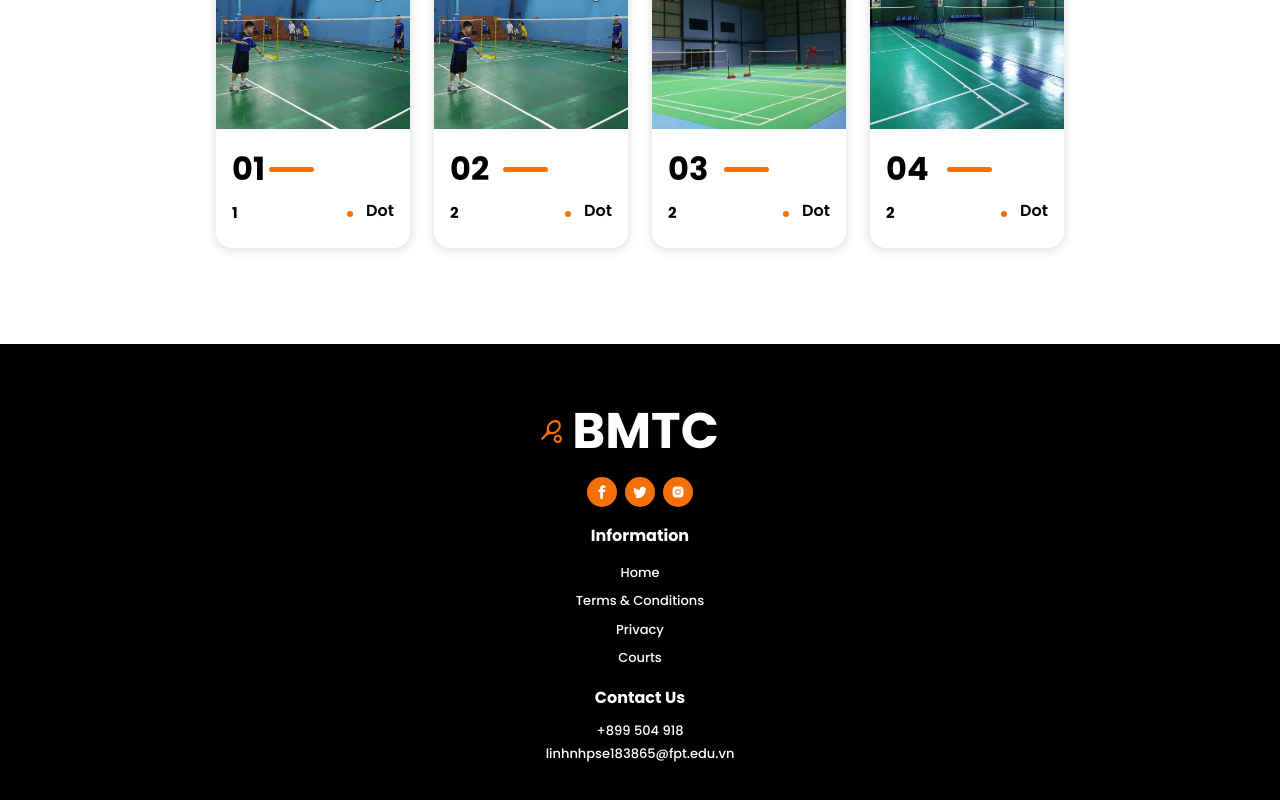
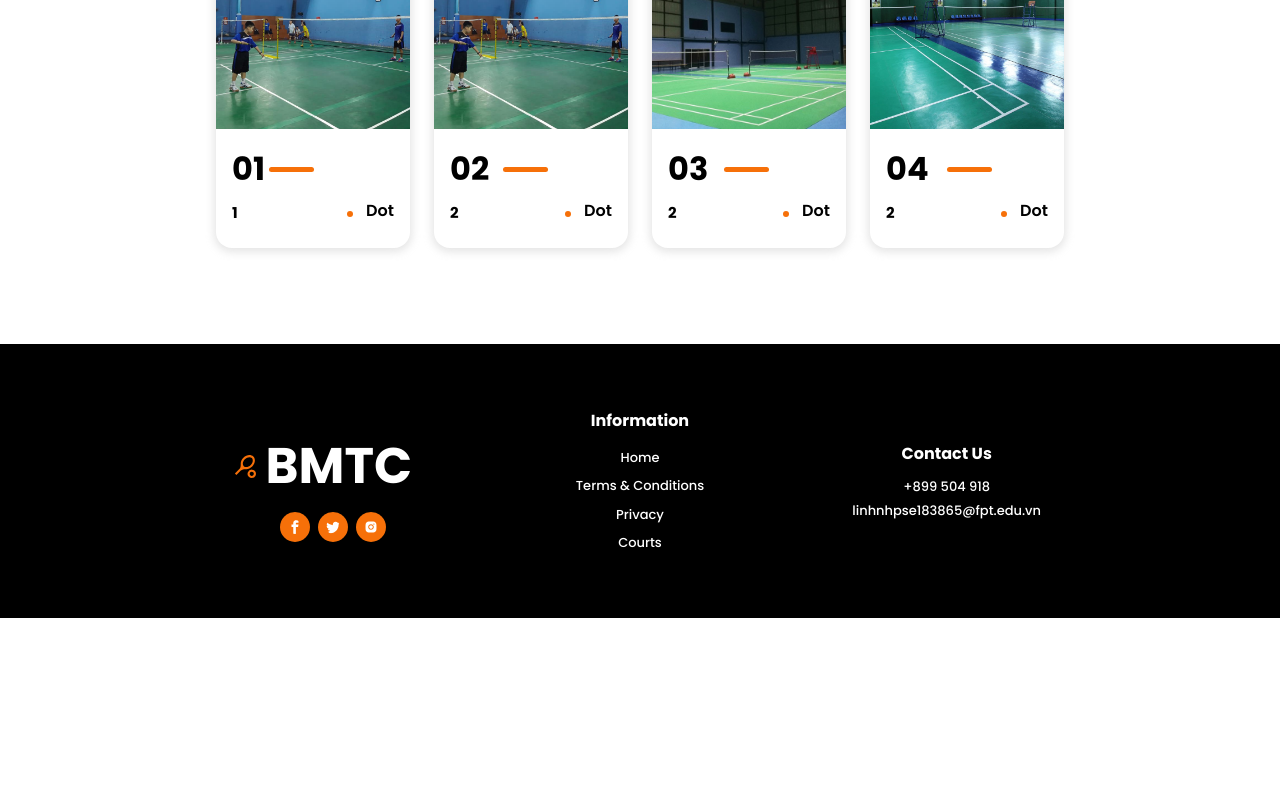
Before and after one commit to mineduck1608/SWP391-BadmintonCourtBooking, a React (Create React App) app: page / in a window 1280 px wide. Shown: the part 1011-1811 px from the top of the page. After the commit the page ends 1629 px from the top, so only its background shows below. Built offline with nearby package versions, Linux system fonts and the light colour scheme.

Commit message:
Add files via upload

```diff
--- a/src/Components/Footer/footer.css
+++ b/src/Components/Footer/footer.css
@@ -12,10 +12,11 @@
 
 .footer {
   background: black;
-  padding: .5rem 0;
+  padding: 2rem 0;
 }
 .footer .secContainer {
-  gap: 1rem;
+  display: grid;
+  gap: 1.5rem;
   text-align: center;
 }
 .footer .secContainer .footerLogo {
@@ -92,5 +93,4 @@
   .secContainer {
     padding: 2rem;
   }
-
 }/*# sourceMappingURL=footer.css.map */
--- a/src/Components/Footer/footer.scss
+++ b/src/Components/Footer/footer.scss
@@ -15,6 +15,7 @@
     padding: 2rem 0;
 
     .secContainer {
+        display: grid;
         gap: 1.5rem;
         text-align: center;
 
```
Also changed, not shown: 1 other file (tests, documents, lock files or other folders).
